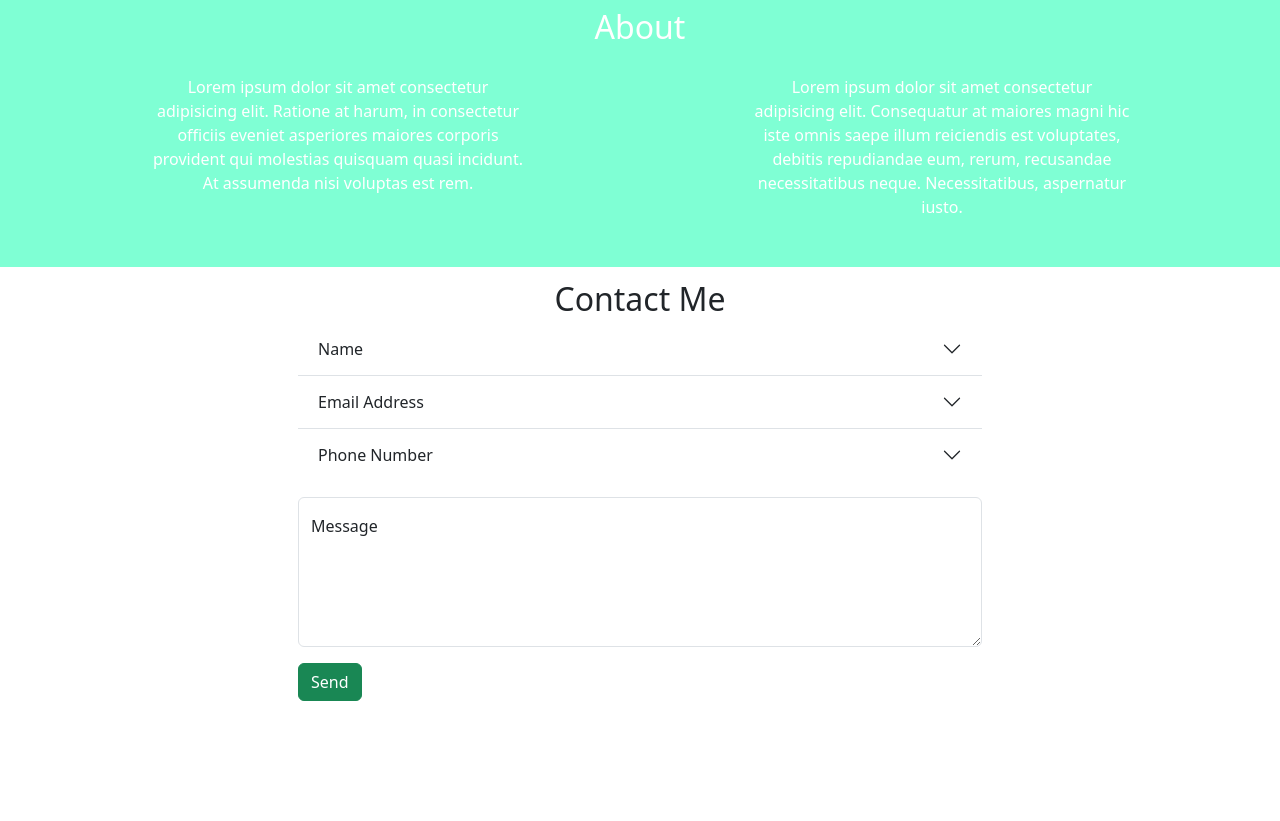
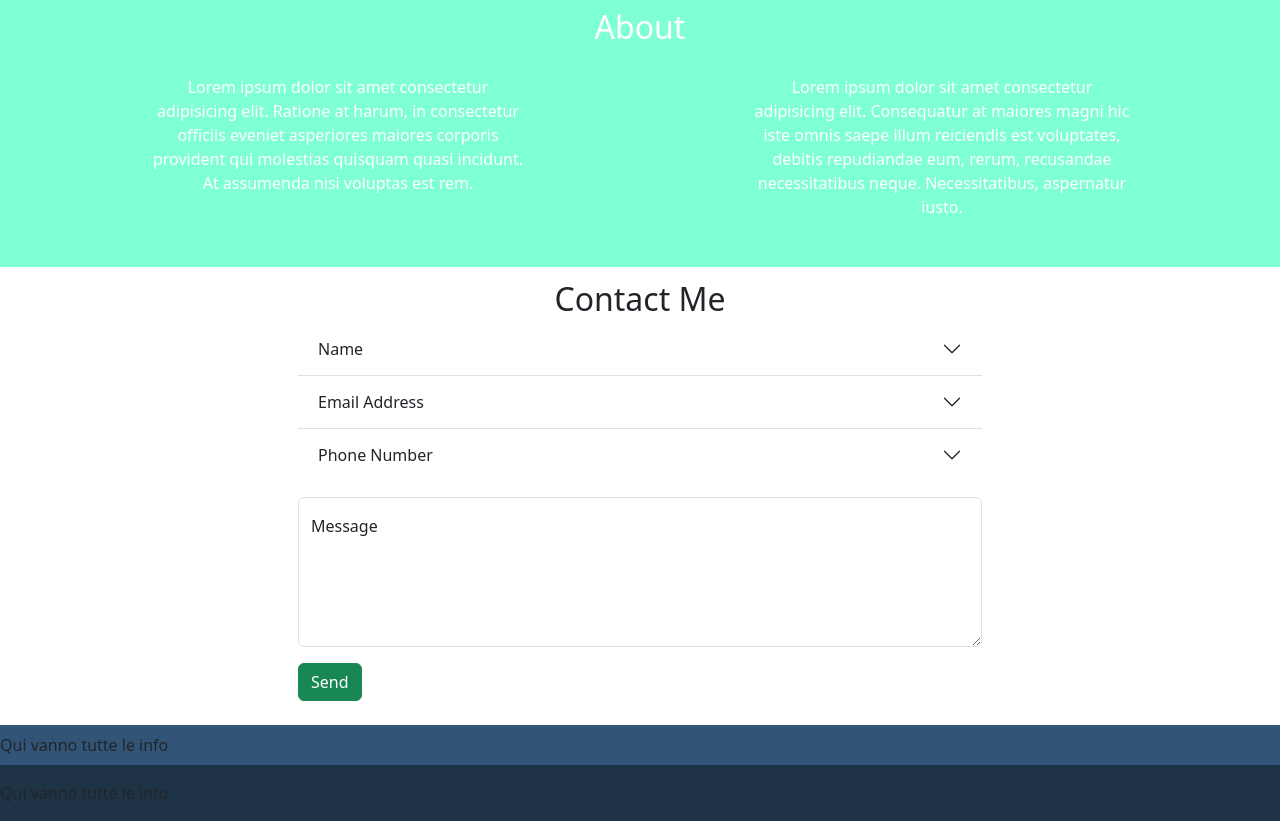
Before and after one commit to DanieleTrippodo/html-css-bootstrap-freelancer, a plain HTML site: page Esercizio Bootstrap/index.html in a window 1280 px wide. Shown: the part 1329-2150 px from the top of the page. Before the commit the page ends 2054 px from the top, so only its background shows below. Drawn offline with nearby package versions, Linux system fonts and the light colour scheme.

Commit message:
minor update

```diff
--- a/Esercizio Bootstrap/index.html
+++ b/Esercizio Bootstrap/index.html
@@ -1,5 +1,6 @@
 <!DOCTYPE html>
 <html lang="it">
+
 <head>
     <meta charset="UTF-8">
     <meta name="viewport" content="width=device-width, initial-scale=1.0">
@@ -69,7 +70,6 @@
     <main>
 
       <!-- # Primo elemento con sfondo verde - Jumbotron -->
-      <!-- riga di 12 Bootstrap -->
       <div class="container-fluid text-center my_background_green">
             <div class="row my_flex_centered">
 
@@ -235,8 +235,13 @@
     <!-- -footer ------------------------------ -->
     <footer>
 
-      <section>
+      <section class="py-2" style="background-color: rgb(50, 85, 119);">
+          Qui vanno tutte le info
+      </section>
 
+
+      <section class="py-3" style="background-color: rgb(31, 51, 71);">
+          Qui vanno tutte le info
       </section>
 
     </footer>
```
Also changed, not shown: Esercizio Bootstrap/style/style.css (+7 -0 lines).
